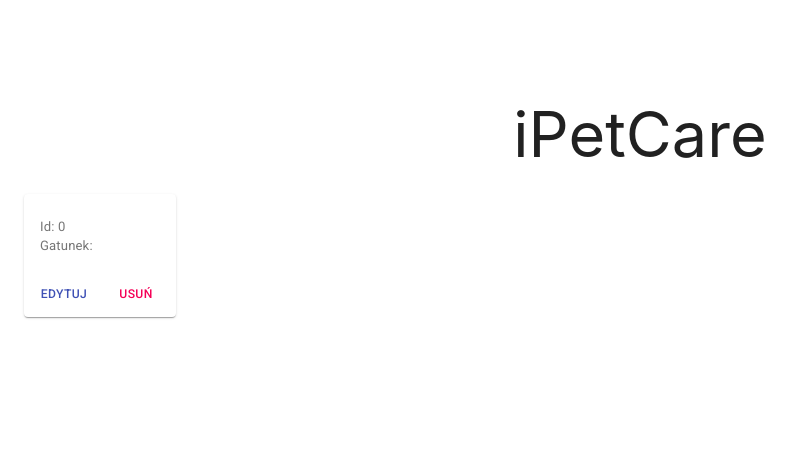
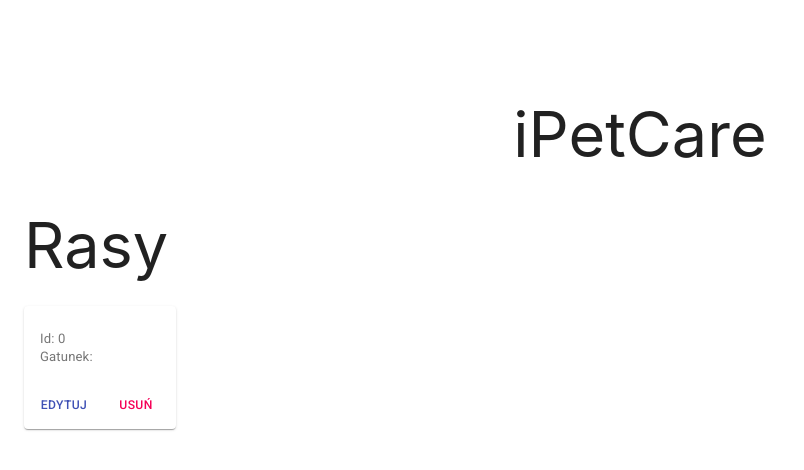
Before and after one commit to kobrynsky/iPetCare.SPA, a React (Create React App) app in the folder ipetcare.spa/: page /races in a window 1280 px wide. Shown: the top 470 px of the page, without its empty margins (0-804 px from the left). Built offline with nearby package versions, Linux system fonts and the light colour scheme; no server answers.

Commit message:
added "Rasy" h1

```diff
--- a/ipetcare.spa/src/race/components/raceList.tsx
+++ b/ipetcare.spa/src/race/components/raceList.tsx
@@ -18,6 +18,7 @@
 
     return (
         <Container fixed>
+            <h1>Rasy</h1>
             <Grid container justify="flex-start" spacing={2}>
                 {
                     races.map(race => (
```
